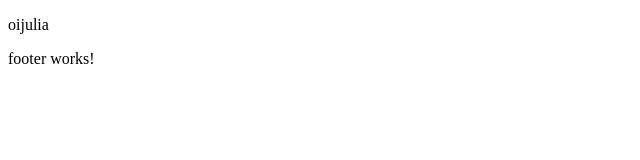
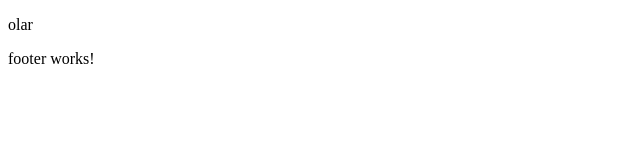
Before and after one commit to RobsonRioki/Desafio-Angular-V8, an Angular app in the folder SilentPool/: page / in a window 1280 px wide. Shown: the top 160 px of the page, without its empty margins (0-640 px from the left). Built offline with nearby package versions, Linux system fonts and the light colour scheme.

Commit message:
teste502

```diff
--- a/SilentPool/src/app/shared/header/header.component.html
+++ b/SilentPool/src/app/shared/header/header.component.html
@@ -1 +1 @@
-<p>oijulia</p>
+<p>olar</p>
```
